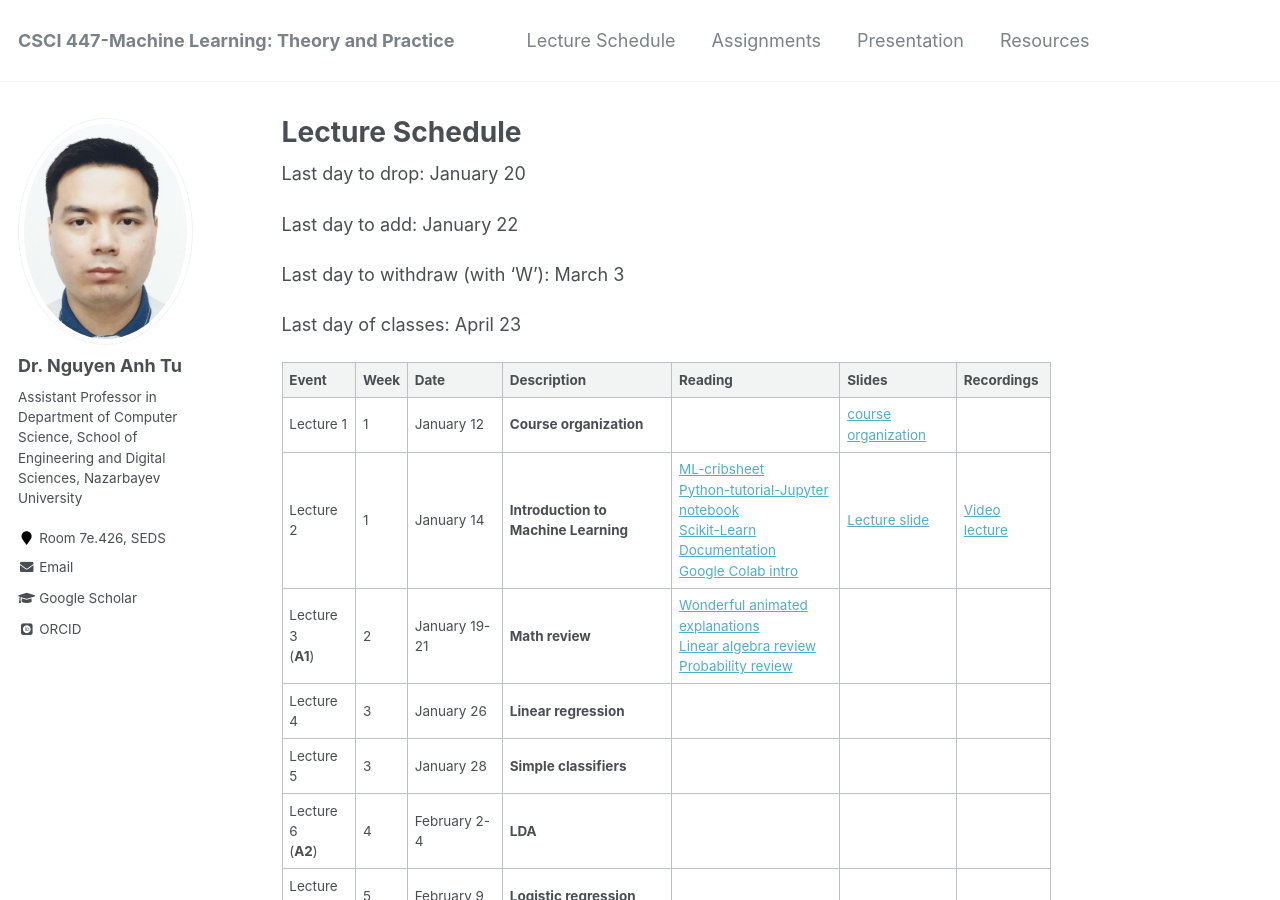
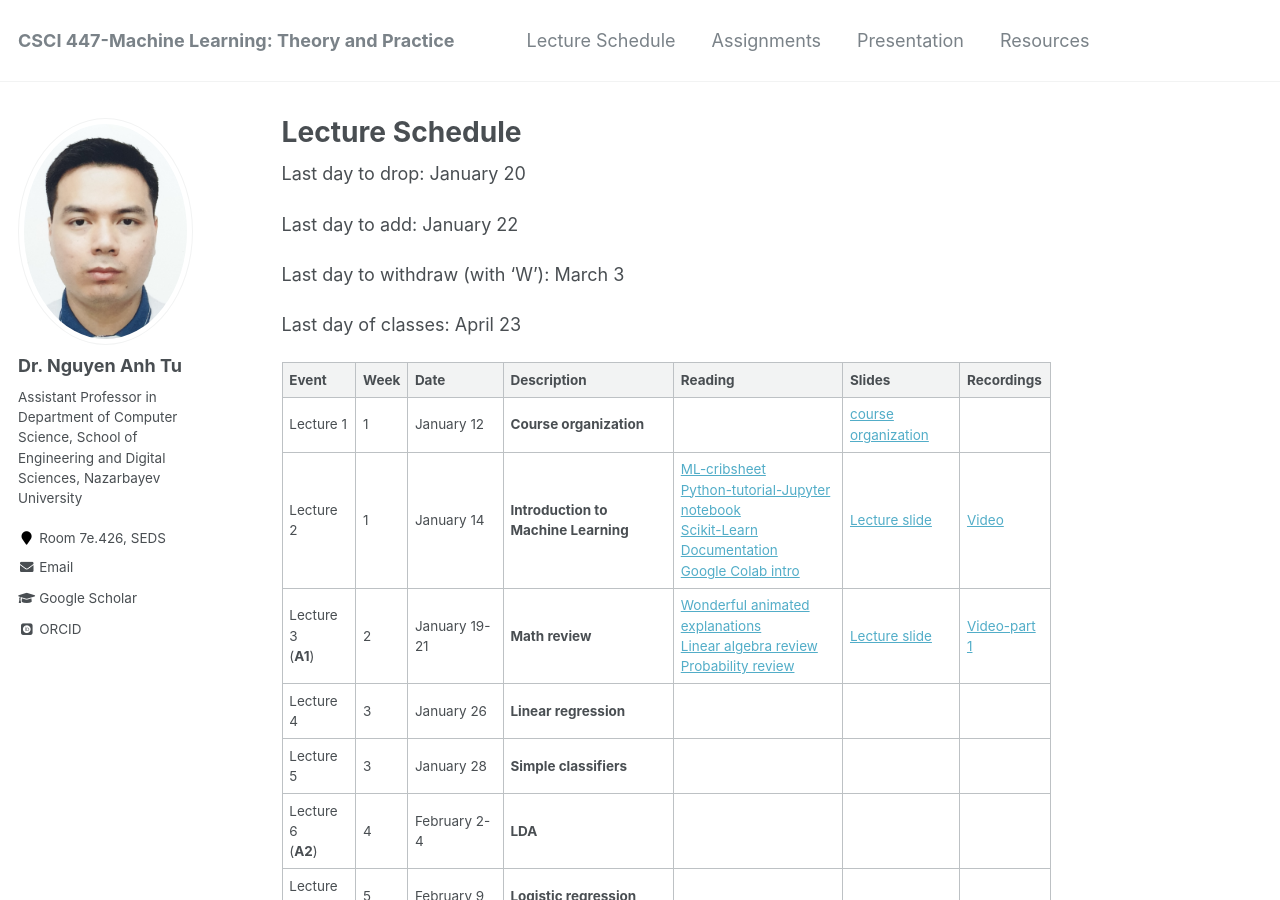
Before and after one commit to tunguyen87/seds-ml, a Jekyll site: the page built from _pages/Lecture.md, in a window 1280 px wide and 900 px high. Built offline with Jekyll 4.4.1, drawn with Linux system fonts in a browser that asks for light colours; some web fonts are replaced.

Commit message:
Update Lecture.md

```diff
--- a/_pages/Lecture.md
+++ b/_pages/Lecture.md
@@ -19,8 +19,8 @@ Last day of classes: April 23
 | Event      |  Week | Date        |            Description                                       |  Reading           |  Slides  |  Recordings  |
 | --------     | ------|------------ | -----------------------------------------------------------|--------------------|----------|--------------|
 | Lecture 1    |   1   |January 12    | **Course organization**                       |                    | [course organization](https://drive.google.com/file/d/1GXF_hBx1u0_xKZ370D9ylRdq5nmie_uY/view?usp=sharing)    |              |
-| Lecture 2    |   1   |January 14    | **Introduction to  Machine Learning**         | [ML-cribsheet](https://drive.google.com/file/d/1ltGQSuoj5PnoYePg4S0WdzwgC1ub_Hji/view?usp=sharing)<br> [Python-tutorial-Jupyter notebook](https://drive.google.com/file/d/1veOv8Rtqwvq04H0yMRTJBCcQ8UhNpvFc/view?usp=sharing) <br>[Scikit-Learn Documentation](https://scikit-learn.org/stable/index.html) <br>[Google Colab intro](https://colab.research.google.com/notebooks/welcome.ipynb)         | [Lecture slide](https://drive.google.com/file/d/1Vo7VHXoqLYOW-GPmjNp7RVMye5cxFoLk/view?usp=sharing)      |  [Video lecture](https://youtu.be/gIjcgUhtpkI)            |
-| Lecture 3<br>(**A1**)    |   2   |January 19-21 | **Math review**                   | [Wonderful animated explanations](https://www.3blue1brown.com/essence-of-linear-algebra-page)<br>[Linear algebra review](https://drive.google.com/file/d/1yDlYpuv4XShqL96LqB_Un5n8UTbWZIeh/view?usp=sharing)<br>[Probability review](https://drive.google.com/file/d/1MtFT9Ra5cdEw5TA6FN6UzuKeOjZp0OKM/view?usp=sharing)           |          |              |
+| Lecture 2    |   1   |January 14    | **Introduction to  Machine Learning**         | [ML-cribsheet](https://drive.google.com/file/d/1ltGQSuoj5PnoYePg4S0WdzwgC1ub_Hji/view?usp=sharing)<br> [Python-tutorial-Jupyter notebook](https://drive.google.com/file/d/1veOv8Rtqwvq04H0yMRTJBCcQ8UhNpvFc/view?usp=sharing) <br>[Scikit-Learn Documentation](https://scikit-learn.org/stable/index.html) <br>[Google Colab intro](https://colab.research.google.com/notebooks/welcome.ipynb)         | [Lecture slide](https://drive.google.com/file/d/1Vo7VHXoqLYOW-GPmjNp7RVMye5cxFoLk/view?usp=sharing)      |  [Video](https://youtu.be/gIjcgUhtpkI)            |
+| Lecture 3<br>(**A1**)    |   2   |January 19-21 | **Math review**                   | [Wonderful animated explanations](https://www.3blue1brown.com/essence-of-linear-algebra-page)<br>[Linear algebra review](https://drive.google.com/file/d/1yDlYpuv4XShqL96LqB_Un5n8UTbWZIeh/view?usp=sharing)<br>[Probability review](https://drive.google.com/file/d/1MtFT9Ra5cdEw5TA6FN6UzuKeOjZp0OKM/view?usp=sharing)           |  [Lecture slide](https://drive.google.com/file/d/11eVI_4OMR_enuPq70-_fbX2qcMe25cFD/view?usp=sharing)      |  [Video-part 1](https://youtu.be/4Rx8YFcwMlM)            |
 | Lecture 4    |   3   |January 26    | **Linear regression**                  |                    |          |              |
 | Lecture 5    |   3   |January 28    | **Simple classifiers**                 |                    |          |              |
 | Lecture 6<br>(**A2**)    |   4   |February 2-4  | **LDA**                    |                    |          |              |
```
